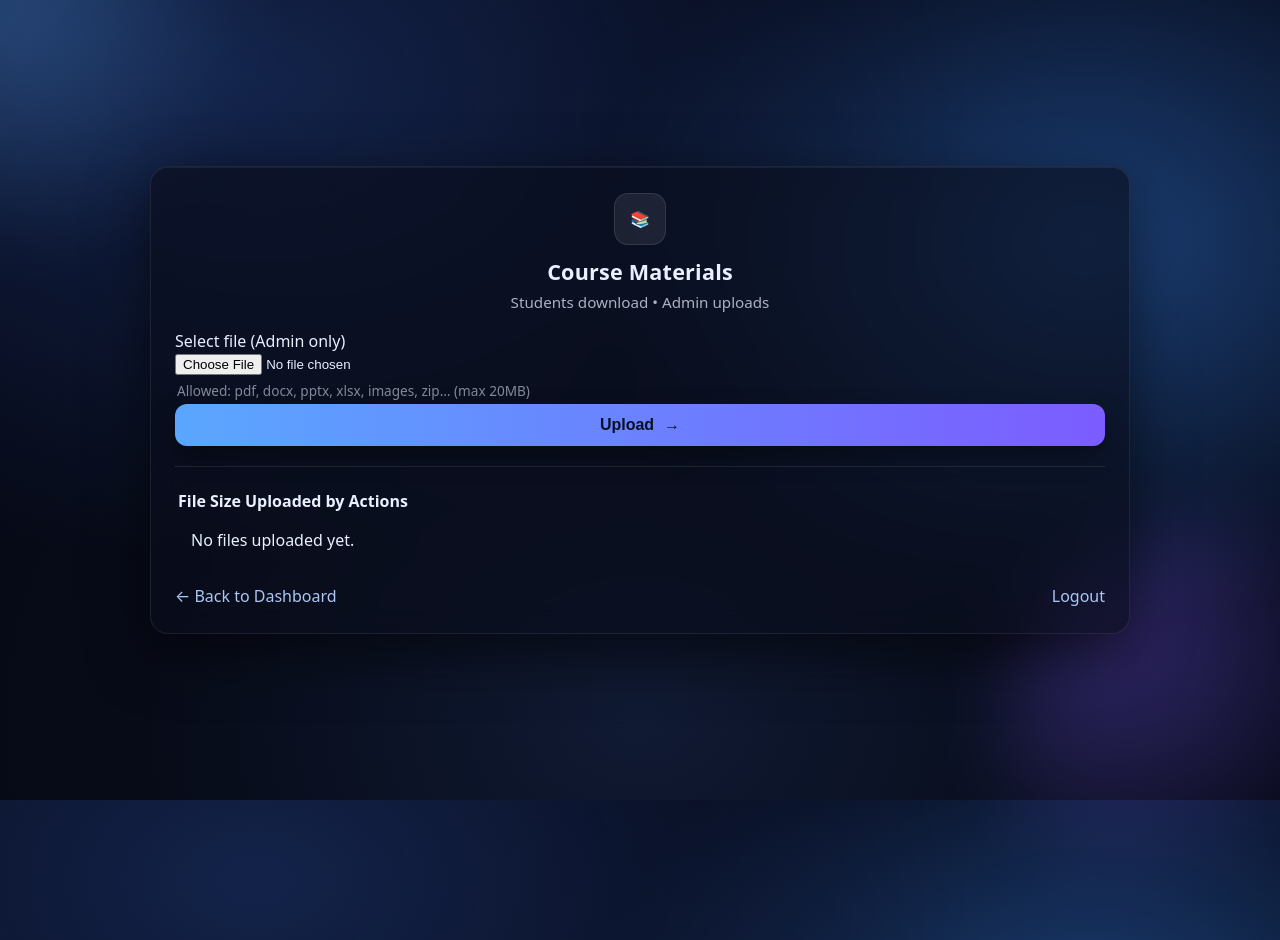
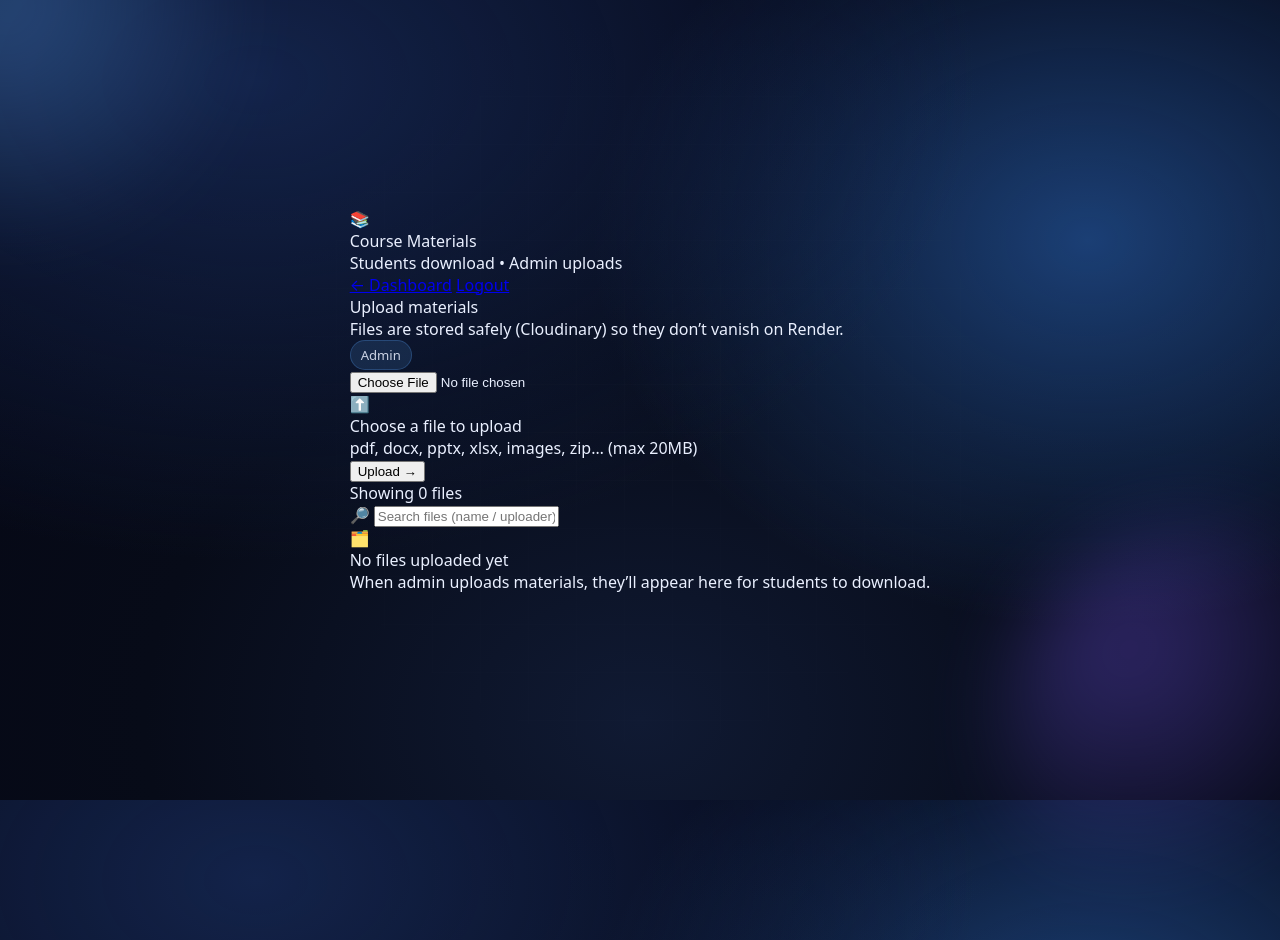
Before and after one commit to EnglishEdu28/TheEngEdu28, a Flask app: template templates/files.html in a window 1280 px wide; the page is wider, and only the part inside the window is pictured. Run offline with Flask 3, Linux system fonts and the light colour scheme; the template is opened without the code that fills it, so the values that code supplies are empty; the visitor is signed in with stand-in values (Sample User, id 1); parts of the project's set-up code (start-up, migrations or seed data) failed here and were passed over; some libraries are stand-ins or nearby versions.

Commit message:
Update files.html

```diff
--- a/templates/files.html
+++ b/templates/files.html
@@ -3,67 +3,131 @@
 <head>
   <meta charset="UTF-8" />
   <meta name="viewport" content="width=device-width, initial-scale=1.0" />
-  <title>Course Files</title>
+  <title>Course Materials</title>
   <link rel="stylesheet" href="{{ url_for('static', filename='style.css') }}">
 </head>
 <body>
   <main class="page">
-    <section class="auth-card" style="max-width: 980px;">
-      <header class="auth-header">
-        <div class="logo-badge">📚</div>
-        <h1>Course Materials</h1>
-        <p>Students download • Admin uploads</p>
+    <section class="shell" style="max-width: 1020px;">
+      <!-- Top header -->
+      <header class="topbar">
+        <div class="topbar-left">
+          <div class="appmark" aria-hidden="true">📚</div>
+          <div>
+            <div class="topbar-title">Course Materials</div>
+            <div class="topbar-sub">Students download • Admin uploads</div>
+          </div>
+        </div>
+
+        <div class="topbar-right">
+          <a class="chip" href="{{ url_for('dashboard') }}">← Dashboard</a>
+          <a class="chip chip-danger" href="{{ url_for('logout') }}">Logout</a>
+        </div>
       </header>
 
+      <!-- Flash messages -->
       {% with messages = get_flashed_messages(with_categories=true) %}
         {% if messages %}
+          <div class="stack">
             {% for cat, msg in messages %}
-            <div class="alert {% if cat == 'error' %}alert-error{% endif %}">
-              {{ msg }}
+              <div class="alert {% if cat == 'error' %}alert-error{% endif %}">{{ msg }}</div>
+            {% endfor %}
           </div>
-          {% endfor %}
         {% endif %}
       {% endwith %}
 
+      <!-- Main card -->
+      <section class="card">
+        <!-- Admin upload or student notice -->
         {% if session.get("is_admin") %}
-        <form class="auth-form" method="POST" action="{{ url_for('upload') }}" enctype="multipart/form-data">
-          <div class="field">
-            <label>Select file (Admin only)</label>
-            <div class="input-wrap" style="grid-template-columns: 1fr;">
-              <input type="file" name="file" required />
+          <div class="card-head">
+            <div>
+              <div class="card-title">Upload materials</div>
+              <div class="card-sub">Files are stored safely (Cloudinary) so they don’t vanish on Render.</div>
             </div>
-            <p class="hint">Allowed: pdf, docx, pptx, xlsx, images, zip… (max 20MB)</p>
+            <span class="badge badge-admin">Admin</span>
           </div>
 
-          <button class="btn" type="submit">
-            Upload <span class="btn-arrow">→</span>
+          <form class="upload" method="POST" action="{{ url_for('upload') }}" enctype="multipart/form-data">
+            <label class="drop">
+              <input class="drop-input" type="file" name="file" required />
+              <div class="drop-ui">
+                <div class="drop-icon" aria-hidden="true">⬆️</div>
+                <div class="drop-text">
+                  <div class="drop-title">Choose a file to upload</div>
+                  <div class="drop-sub">pdf, docx, pptx, xlsx, images, zip… (max 20MB)</div>
+                </div>
+              </div>
+            </label>
+
+            <button class="btn-primary" type="submit">
+              Upload <span aria-hidden="true">→</span>
             </button>
           </form>
-
-        <hr style="border:none; border-top:1px solid rgba(255,255,255,0.10); margin:20px 0;">
         {% else %}
-        <div class="alert">
-          <strong>Students</strong>
-          <span>You can only download files. Only admin uploads materials.</span>
+          <div class="notice">
+            <div class="notice-icon" aria-hidden="true">🎓</div>
+            <div>
+              <div class="notice-title">Students</div>
+              <div class="notice-sub">You can only download files. Only admin uploads materials.</div>
+            </div>
           </div>
         {% endif %}
 
+        <!-- Toolbar -->
+        <div class="toolbar">
+          <div class="toolbar-left">
+            <div class="pill">
+              <span class="pill-dot" aria-hidden="true"></span>
+              <span id="countText">Showing {{ files|length }} file{{ '' if files|length == 1 else 's' }}</span>
+            </div>
+          </div>
+
+          <div class="toolbar-right">
+            <div class="search">
+              <span class="search-ico" aria-hidden="true">🔎</span>
+              <input id="searchInput" class="search-input" type="text" placeholder="Search files (name / uploader)" />
+            </div>
+          </div>
+        </div>
+
+        <!-- Files list -->
+        {% if files and files|length > 0 %}
           <div class="table-wrap">
-        <table class="table">
+            <table class="table" id="filesTable">
               <thead>
                 <tr>
                   <th>File</th>
                   <th>Size</th>
                   <th>Uploaded by</th>
-              <th>Actions</th>
+                  <th style="width: 220px;">Actions</th>
                 </tr>
               </thead>
               <tbody>
                 {% for f in files %}
-              <tr>
-                <td>{{ f.original_name }}</td>
+                  {% set ext = (f.original_name.rsplit('.', 1)[1] if '.' in f.original_name else '')|lower %}
+                  <tr class="rowitem">
+                    <td>
+                      <div class="filecell">
+                        <div class="fileicon" aria-hidden="true">
+                          {% if ext == 'pdf' %}PDF
+                          {% elif ext in ['doc', 'docx'] %}DOC
+                          {% elif ext in ['ppt', 'pptx'] %}PPT
+                          {% elif ext in ['xls', 'xlsx'] %}XLS
+                          {% elif ext in ['png','jpg','jpeg','gif'] %}IMG
+                          {% elif ext in ['zip','rar'] %}ZIP
+                          {% else %}FILE{% endif %}
+                        </div>
+                        <div class="filemeta">
+                          <div class="filename">{{ f.original_name }}</div>
+                          <div class="filesub">
+                            <span class="badge badge-soft">{{ ext if ext else 'file' }}</span>
+                          </div>
+                        </div>
+                      </div>
+                    </td>
 
-                <td>
+                    <td class="mono">
                       {% if f.size and f.size >= (1024*1024) %}
                         {{ (f.size / (1024*1024))|round(2) }} MB
                       {% else %}
@@ -71,31 +135,26 @@
                       {% endif %}
                     </td>
 
-                <td>{{ f.username }}</td>
+                    <td>
+                      <div class="uploader">
+                        <span class="uploader-dot" aria-hidden="true"></span>
+                        <span class="uploader-name">{{ f.username }}</span>
+                      </div>
+                    </td>
 
-                <td class="actions">
-                  <a class="link"
-                     href="{{ url_for('download', file_id=f.id) }}"
-                     target="_blank"
-                     rel="noopener">
+                    <td>
+                      <div class="actions">
+                        <a class="btn-link" href="{{ url_for('download', file_id=f.id) }}" target="_blank" rel="noopener">
                           View / Download
                         </a>
 
                         {% if session.get("is_admin") %}
-                    <form method="POST"
-                          action="{{ url_for('delete', file_id=f.id) }}"
+                          <form method="POST" action="{{ url_for('delete', file_id=f.id) }}"
                                 onsubmit="return confirm('Delete this file?');">
-                      <button class="btn-danger" type="submit">
-                        🗑️ Delete
-                      </button>
+                            <button class="btn-danger" type="submit">Delete</button>
                           </form>
                         {% endif %}
-                </td>
-              </tr>
-            {% else %}
-              <tr>
-                <td colspan="4" style="padding:14px;">
-                  No files uploaded yet.
+                      </div>
                     </td>
                   </tr>
                 {% endfor %}
@@ -103,15 +162,49 @@
             </table>
           </div>
 
-      <div class="row" style="margin-top:18px;">
-        <a class="link" href="{{ url_for('dashboard') }}">← Back to Dashboard</a>
-        <a class="link" href="{{ url_for('logout') }}">Logout</a>
+          <div id="emptySearch" class="emptystate" style="display:none;">
+            <div class="emptystate-icon" aria-hidden="true">🗂️</div>
+            <div class="emptystate-title">No matching files</div>
+            <div class="emptystate-sub">Try a different search term.</div>
           </div>
+        {% else %}
+          <div class="emptystate">
+            <div class="emptystate-icon" aria-hidden="true">🗂️</div>
+            <div class="emptystate-title">No files uploaded yet</div>
+            <div class="emptystate-sub">When admin uploads materials, they’ll appear here for students to download.</div>
+          </div>
+        {% endif %}
+      </section>
     </section>
 
     <div class="bg-orb orb-1" aria-hidden="true"></div>
     <div class="bg-orb orb-2" aria-hidden="true"></div>
     <div class="bg-grid" aria-hidden="true"></div>
   </main>
+
+  <script>
+    // Client-side search (no backend changes)
+    (function () {
+      const input = document.getElementById("searchInput");
+      const table = document.getElementById("filesTable");
+      const empty = document.getElementById("emptySearch");
+      if (!input || !table) return;
+
+      const rows = Array.from(table.querySelectorAll("tbody tr"));
+      input.addEventListener("input", () => {
+        const q = input.value.trim().toLowerCase();
+        let visible = 0;
+
+        rows.forEach(r => {
+          const text = r.innerText.toLowerCase();
+          const show = text.includes(q);
+          r.style.display = show ? "" : "none";
+          if (show) visible += 1;
+        });
+
+        if (empty) empty.style.display = (visible === 0) ? "" : "none";
+      });
+    })();
+  </script>
 </body>
 </html>
```
Lines whose indentation alone changed are shown as unchanged.
